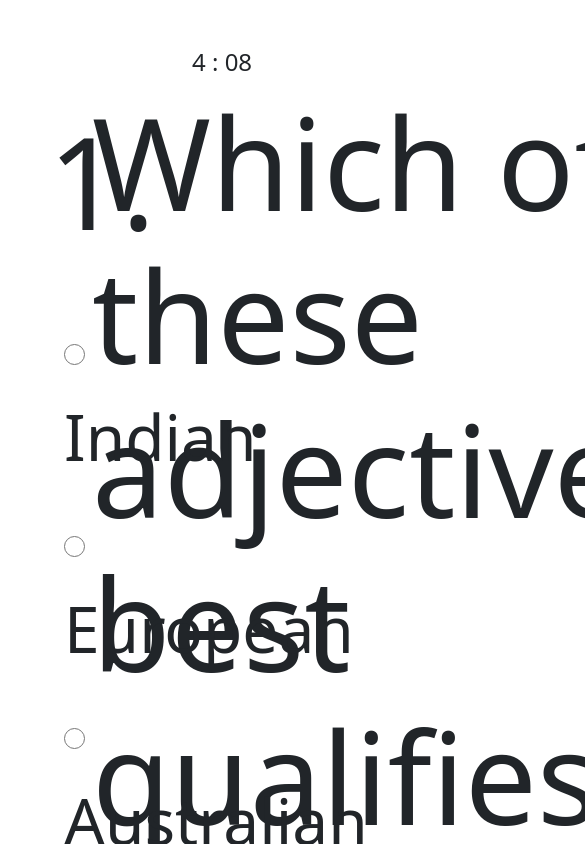
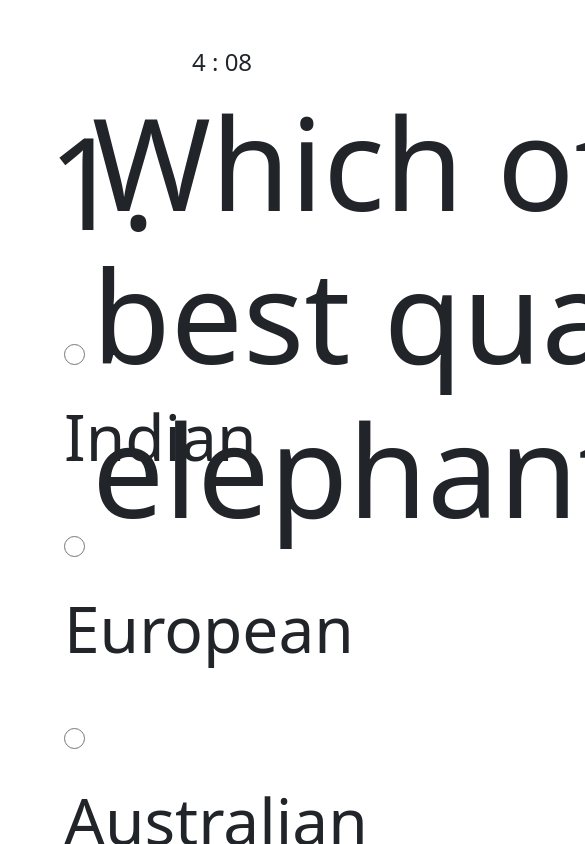
Before and after one commit to Prim3timer/test, a React (Create React App) app: page / in a window 390 px wide. Both pictures are taken after a click on the button "Continue". Shown: the top 844 px of the page, 585 px wide, since content can reach past the window. Built offline with nearby package versions, Linux system fonts and the light colour scheme.

Commit message:
still on portrait

```diff
--- a/src/index.css
+++ b/src/index.css
@@ -266,13 +266,14 @@ h3 {
 }
 .interview {
   font-size: 8rem;
+  width: 100rem;
 }
 span {
   font-size: 8rem;
 
 }
 #test-canvas {
-   width: 40rem;
+   /* width: 40rem; */
 
  }
 
```
